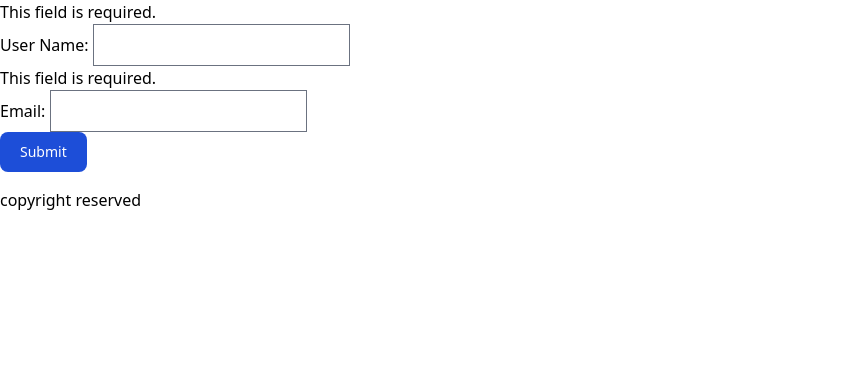
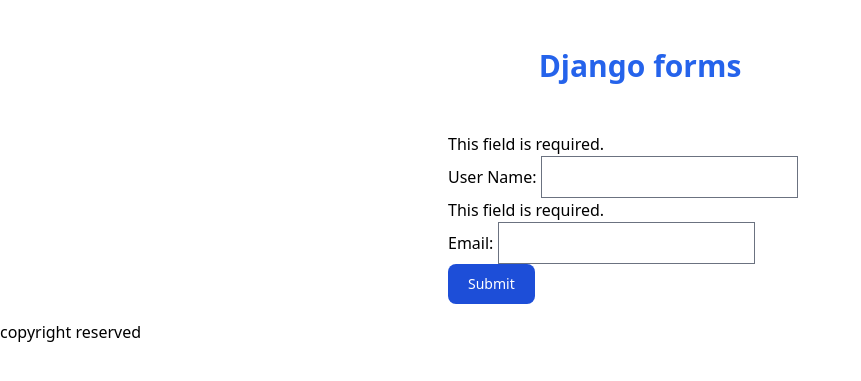
Before and after one commit to shadullah/forms_first_m13, a Django app: page /django_form/ in a window 1280 px wide. Shown: the part 132-513 px from the top of the page, without its empty margins (0-861 px from the left). Run offline with Django 5.2, Linux system fonts and the light colour scheme; style sheets or scripts are compiled from the project's sources; some libraries are stand-ins or nearby versions.

Commit message:
crispy forms adde

```diff
--- a/forms_first/templates/forms_first/django_Form.html
+++ b/forms_first/templates/forms_first/django_Form.html
@@ -1,5 +1,8 @@
 {% extends "base.html" %} {% block content %} {% load tailwind_filters %}
-<form method="post">
+
+<h1 class="text-3xl text-center text-blue-600 my-12 font-bold">Django forms</h1>
+
+<form method="post" class="max-w-sm mx-auto">
   {% csrf_token %} {{ form|crispy }}
   <button
     type="submit"
```
